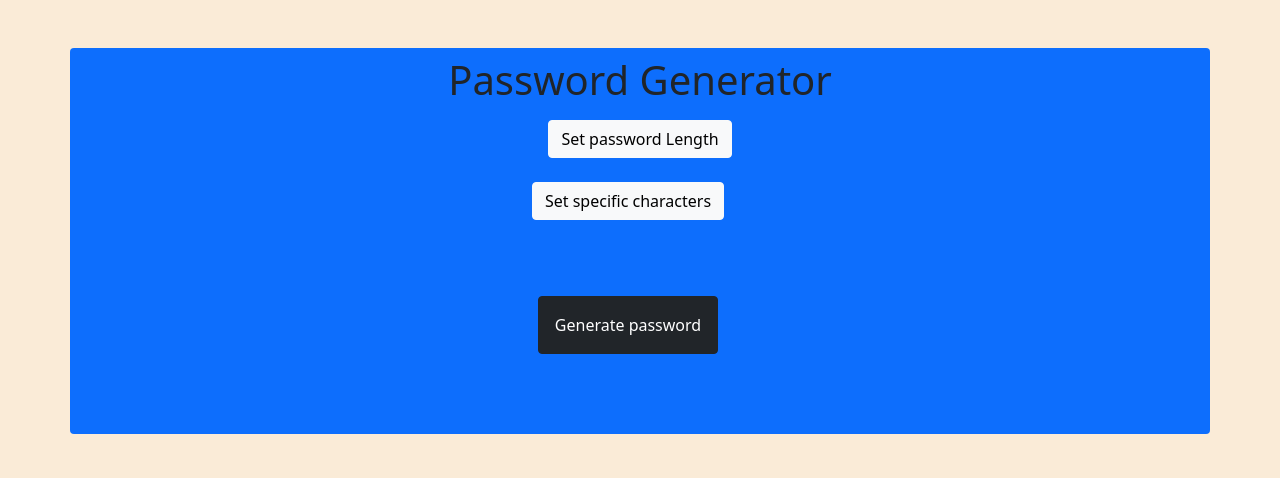
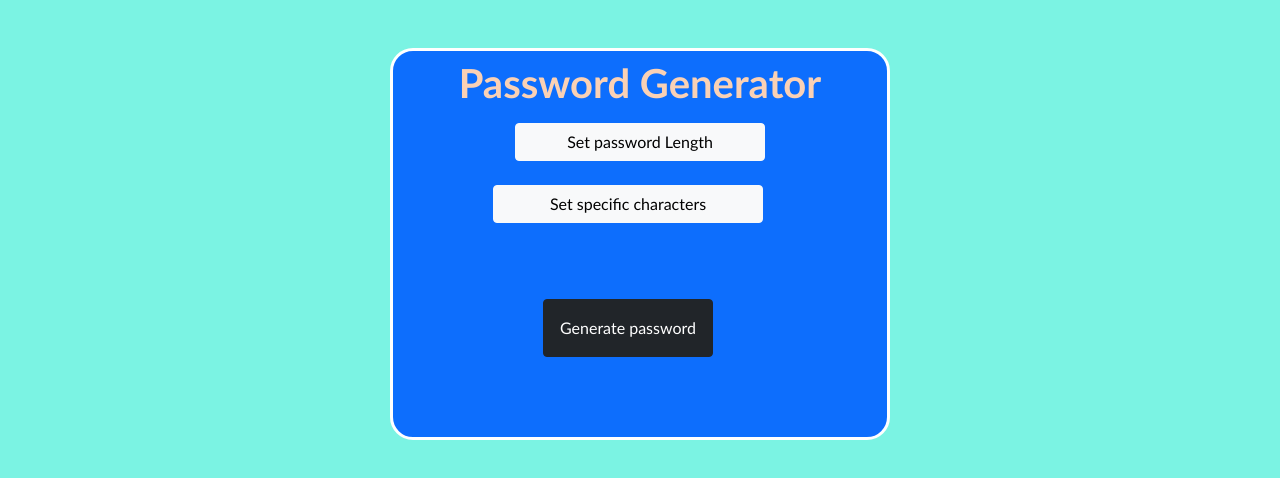
Before and after one commit to Mohammadibbu/random-password-generator, a plain HTML site: page index.html in a window 1280 px wide. Drawn offline with nearby package versions, Linux system fonts and the light colour scheme.

Commit message:
Update style.css

```diff
--- a/style.css
+++ b/style.css
@@ -1,7 +1,25 @@
 body{
-    background-color: antiquewhite;
+    background-color: rgb(123, 243, 227);
+    font-family: 'Trebuchet MS', 'Lucida Sans Unicode', 'Lucida Grande', 'Lucida Sans', Arial, sans-serif;
 }
 ::selection {
     color: rgba(13, 9, 243, 0.856);
     background: rgb(58, 255, 19);
   }
+
+  .container{
+    max-width: 500px;
+    min-width: 500px;
+    border: solid 3px white;
+    border-radius: 23px !important;
+  }
+  .display-6{
+    font-weight: 600;
+    color:  rgb(250, 209, 181);
+  }
+  #showselectEl{
+    width: 250px;
+  }
+  #specificchars{
+    width: 270px;
+  }
```
